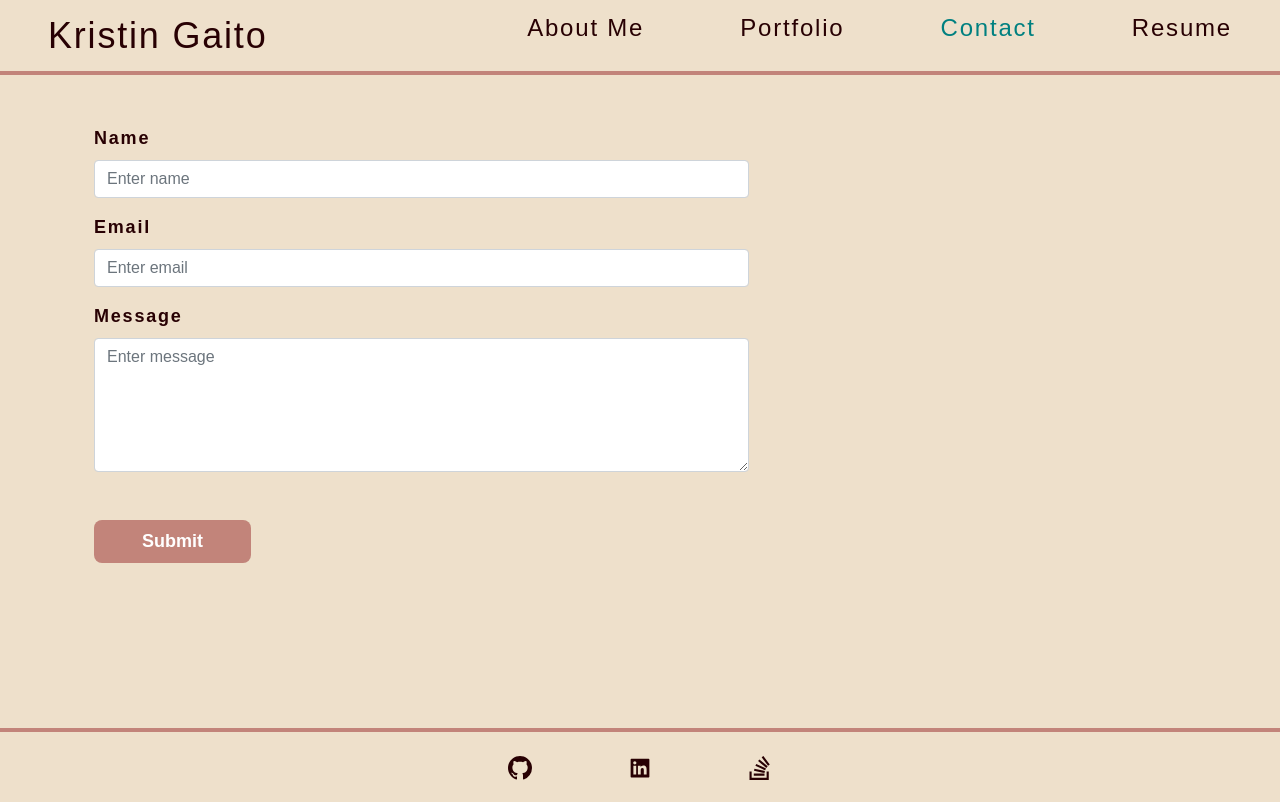
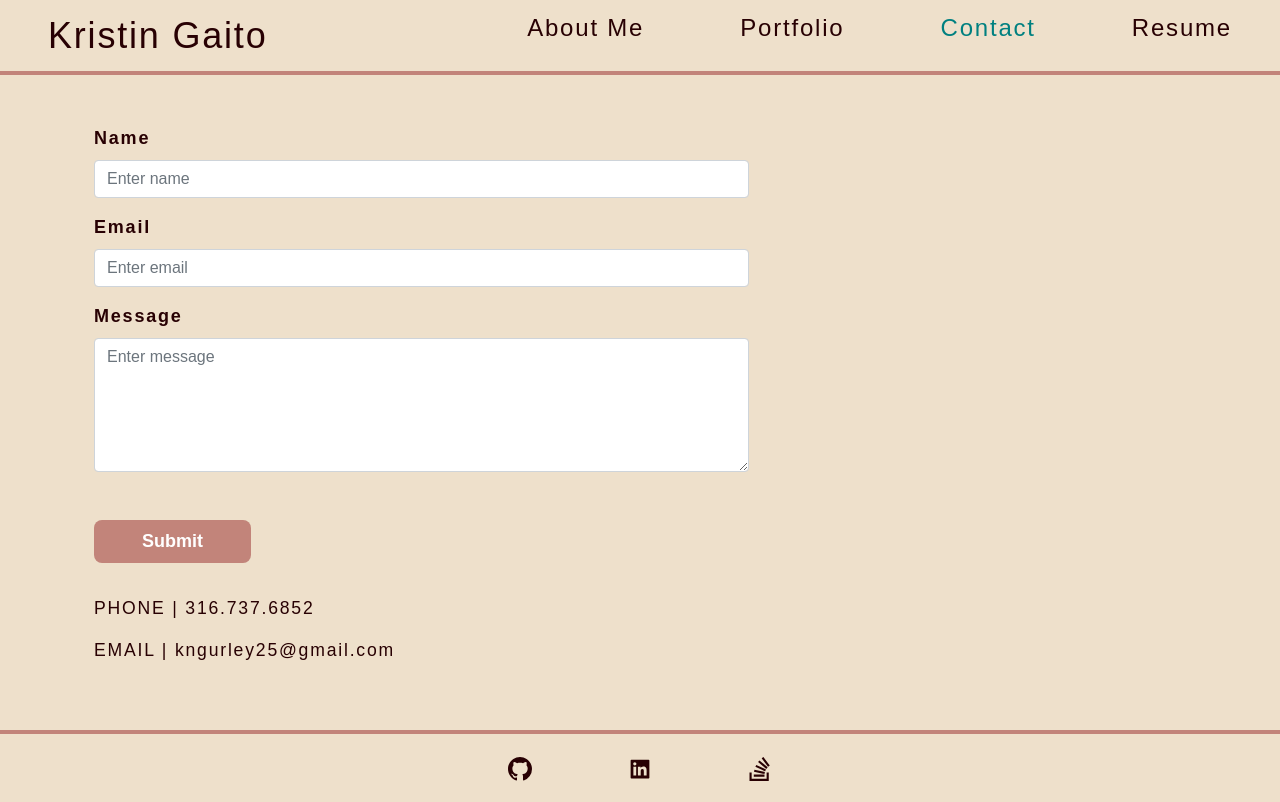
Before and after one commit to kngurley25/portfolio-spa, a React (Create React App) app: page /ContactForm in a window 1280 px wide. Built offline with nearby package versions, Linux system fonts and the light colour scheme.

Commit message:
correct error with switch

```diff
--- a/src/App.js
+++ b/src/App.js
@@ -13,12 +13,10 @@ function App() {
       <Router>
         <Header></Header>
         <Switch>
-          <main>
           <Route exact path = "/" component = {About}></Route>
           <Route exact path = "/Project" component = {Project}></Route>
           <Route exact path = "/ContactForm" component = {ContactForm}></Route>
           <Route exact path = "/Resume" component = {Resume}></Route>
-          </main>
         </Switch>
         <Footer></Footer>
       </Router>
--- a/src/components/Contact/index.js
+++ b/src/components/Contact/index.js
@@ -41,6 +41,7 @@ function ContactForm() {
 
     return (
         <section>
+            <div>
             <Form onSubmit={handleSubmit}>
                 <Form.Group>
                     <Form.Label htmlFor="name">Name</Form.Label>
@@ -61,6 +62,11 @@ function ContactForm() {
                 )}
                 <button type="submit">Submit</button>
             </Form>
+            </div>
+            <div>
+                <p>PHONE | 316.737.6852</p>
+                <p>EMAIL | kngurley25@gmail.com</p>
+            </div>
         </section>
     )
 }
--- a/src/index.css
+++ b/src/index.css
@@ -17,7 +17,7 @@ body {
   color: var(--dark);
   font-family: Arial, Helvetica, sans-serif;
 }
-main {
+section {
   margin: 0 auto;
   width: 90%;
   padding: 50px 30px;
```
